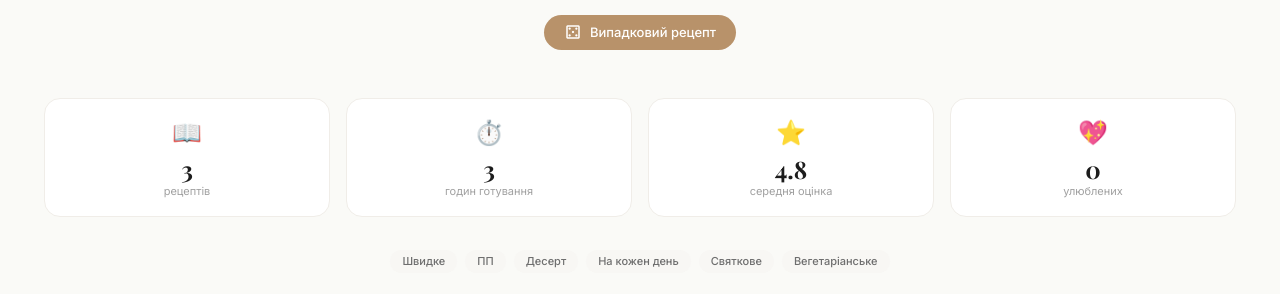
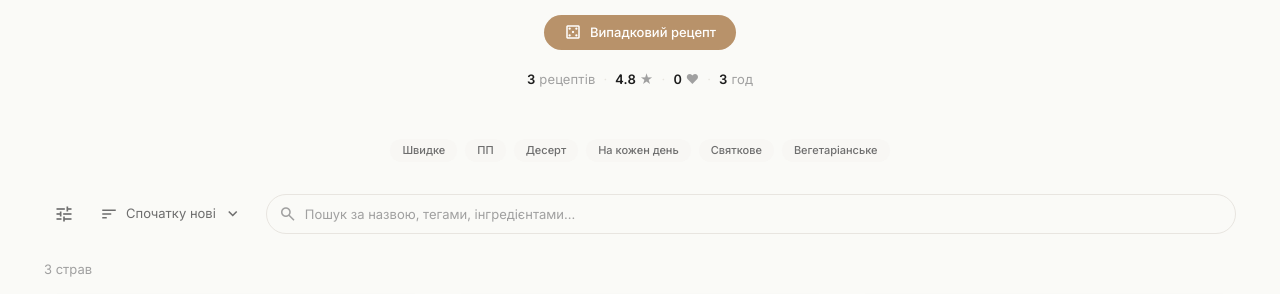
Before and after one commit to shkarsmode/the-dish-archive, an Angular app: page / in a window 1280 px wide. Shown: the part 368-662 px from the top of the page. Built offline with nearby package versions, Linux system fonts and the light colour scheme; a web font is replaced by a local one.

Commit message:
feat: replace collection stats section with an inline stats strip for improved layout and readability

```diff
--- a/src/app/pages/catalog/catalog.html
+++ b/src/app/pages/catalog/catalog.html
@@ -11,36 +11,21 @@
                 <span class="material-symbols-outlined random-icon">casino</span>
                 <span>Випадковий рецепт</span>
             </button>
+
+            <!-- Inline Stats Strip -->
+            @if (collectionStats(); as stats) {
+                <div class="stats-strip">
+                    <span class="strip-item"><strong>{{ stats.totalRecipes }}</strong> рецептів</span>
+                    <span class="strip-dot">·</span>
+                    <span class="strip-item"><strong>{{ stats.avgRating }}</strong> ★</span>
+                    <span class="strip-dot">·</span>
+                    <span class="strip-item"><strong>{{ stats.favoritesCount }}</strong> ❤</span>
+                    <span class="strip-dot">·</span>
+                    <span class="strip-item"><strong>{{ stats.totalCookingHours }}</strong> год</span>
+                </div>
+            }
         </div>
     </section>
-
-    <!-- Collection Stats -->
-    @if (collectionStats(); as stats) {
-        <section class="collection-stats" aria-label="Статистика колекції">
-            <div class="stats-grid">
-                <div class="stat-card">
-                    <span class="stat-emoji">📖</span>
-                    <span class="stat-number">{{ stats.totalRecipes }}</span>
-                    <span class="stat-desc">рецептів</span>
-                </div>
-                <div class="stat-card">
-                    <span class="stat-emoji">⏱️</span>
-                    <span class="stat-number">{{ stats.totalCookingHours }}</span>
-                    <span class="stat-desc">годин готування</span>
-                </div>
-                <div class="stat-card">
-                    <span class="stat-emoji">⭐</span>
-                    <span class="stat-number">{{ stats.avgRating }}</span>
-                    <span class="stat-desc">середня оцінка</span>
-                </div>
-                <div class="stat-card">
-                    <span class="stat-emoji">💖</span>
-                    <span class="stat-number">{{ stats.favoritesCount }}</span>
-                    <span class="stat-desc">улюблених</span>
-                </div>
-            </div>
-        </section>
-    }
 
     <!-- Quick Category Chips -->
     <section class="quick-filters" aria-label="Швидкі фільтри">
--- a/src/app/pages/catalog/catalog.scss
+++ b/src/app/pages/catalog/catalog.scss
@@ -116,62 +116,32 @@
     }
 }
 
-// ── Collection Stats ────────────────────────────────────────
-.collection-stats {
-    padding: 0 var(--space-3) var(--space-4);
+// ── Stats Strip (inline in hero) ────────────────────────────
+.stats-strip {
+    display: flex;
+    align-items: center;
+    justify-content: center;
+    flex-wrap: wrap;
+    gap: var(--space-2);
+    margin-top: var(--space-5);
+    font-size: var(--text-sm);
+    color: var(--color-text-tertiary);
+    letter-spacing: 0.01em;
+}
 
-    @include m.tablet {
-        padding: 0 var(--space-5) var(--space-8);
+.strip-item {
+    white-space: nowrap;
+
+    strong {
+        font-weight: var(--weight-semibold);
+        color: var(--color-text-primary);
+        font-variant-numeric: tabular-nums;
     }
 }
 
-.stats-grid {
-    @include m.container;
-    display: grid;
-    grid-template-columns: repeat(2, 1fr);
-    gap: var(--space-3);
-
-    @include m.tablet {
-        grid-template-columns: repeat(4, 1fr);
-        gap: var(--space-4);
-    }
-}
-
-.stat-card {
-    display: flex;
-    flex-direction: column;
-    align-items: center;
-    gap: 2px;
-    padding: var(--space-4) var(--space-3);
-    background: var(--color-surface);
-    border: 1px solid var(--color-border-light);
-    border-radius: var(--radius-lg);
-    transition: transform var(--transition-fast),
-                box-shadow var(--transition-fast);
-
-    &:hover {
-        transform: translateY(-2px);
-        box-shadow: var(--shadow-sm);
-    }
-}
-
-.stat-emoji {
-    font-size: 24px;
-    margin-bottom: var(--space-1);
-}
-
-.stat-number {
-    font-family: var(--font-display);
-    font-size: var(--text-2xl);
-    font-weight: var(--weight-bold);
-    color: var(--color-text-primary);
-    line-height: 1;
-}
-
-.stat-desc {
-    font-size: var(--text-xs);
-    color: var(--color-text-tertiary);
-    text-align: center;
+.strip-dot {
+    color: var(--color-border);
+    user-select: none;
 }
 
 // ── Quick Filters ───────────────────────────────────────────
```
